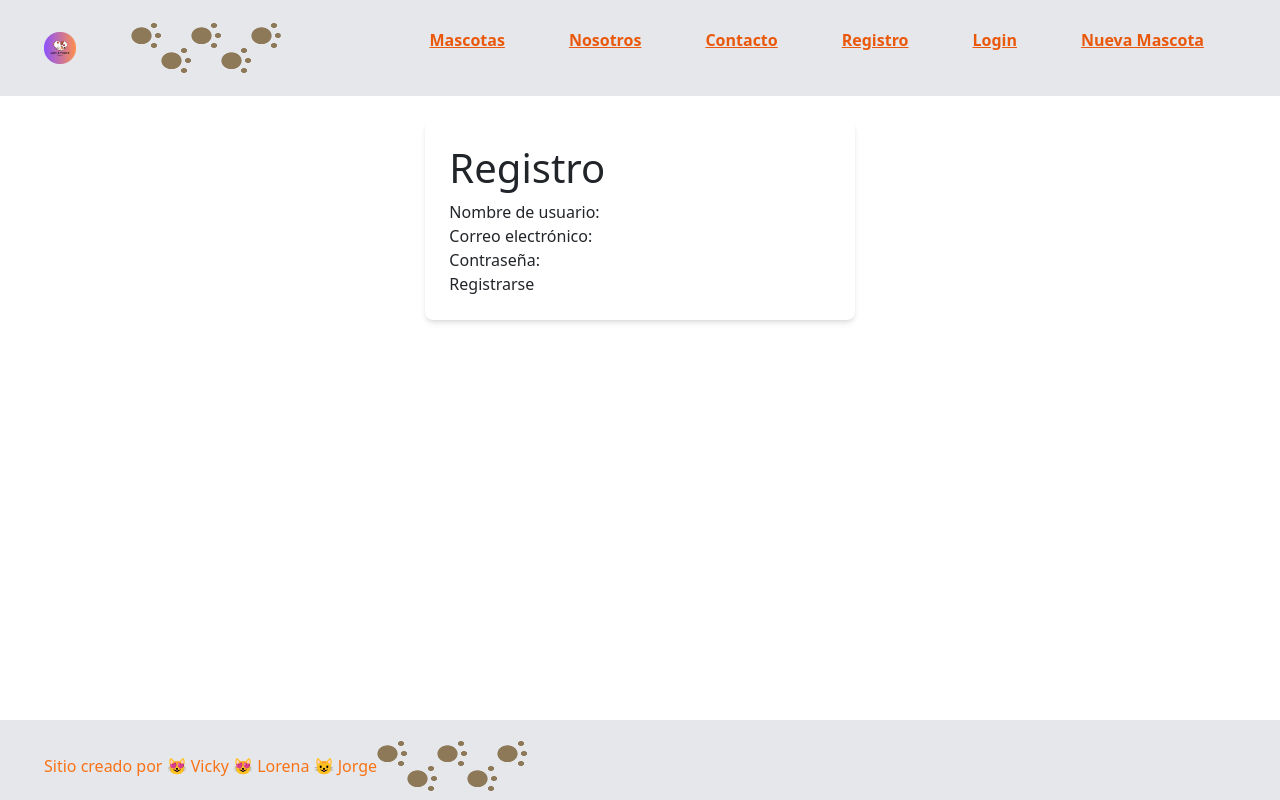
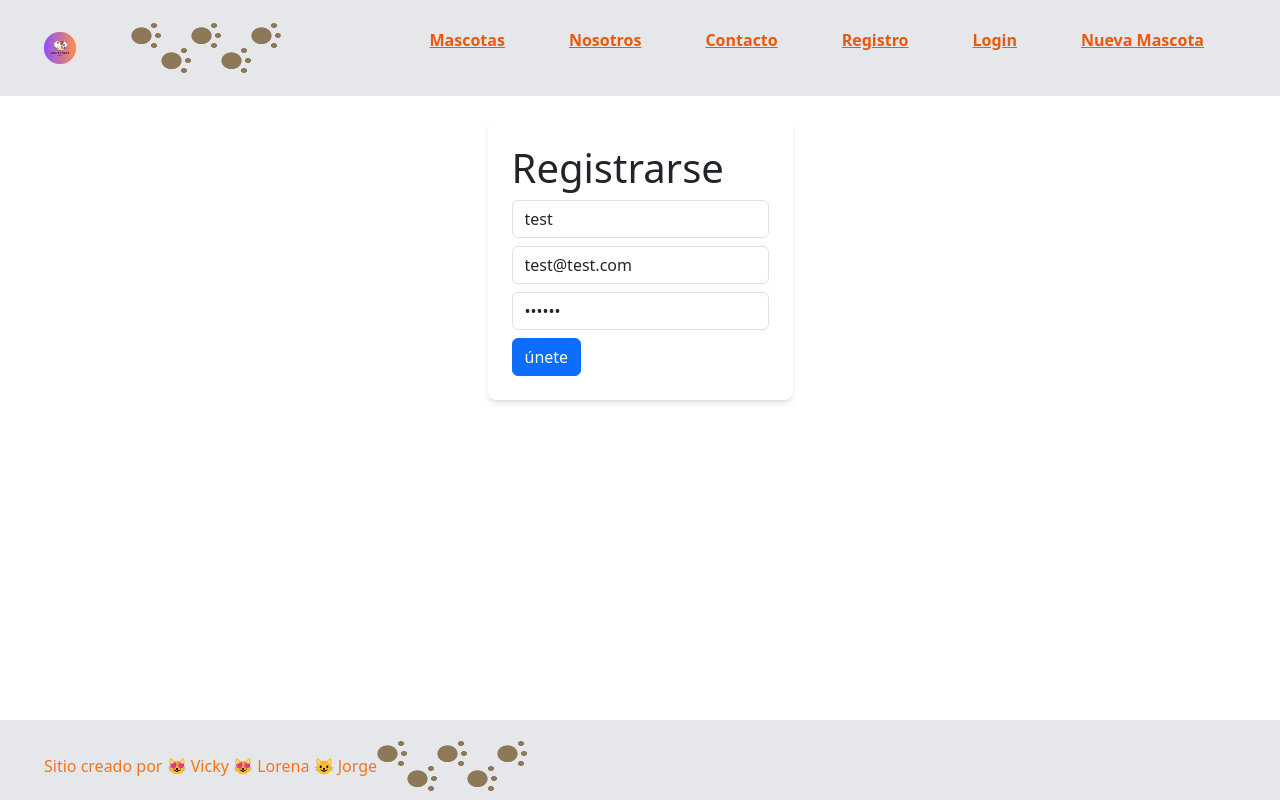
Before and after one commit to JorgeVergaraSou/frontvicky, a React (Vite) app: page /registro in a window 1280 px wide. Built offline with nearby package versions, Linux system fonts and the light colour scheme.

Commit message:
add registro y nueva mascota

```diff
--- a/src/pages/CrearMascota.tsx
+++ b/src/pages/CrearMascota.tsx
@@ -1,117 +1,153 @@
-import React, { useEffect, useState } from 'react'
+import React, { useState } from 'react'
 
 export const CrearMascota: React.FC = () => {
 
-  const [posts, setPosts] = useState<Post[] | null>(null);
-  //const [posts, setPosts] = useState(null);
-  const [loading, setLoading] = useState(true);
-  const [error, setError] = useState<string | null>(null);
+  const [errors,  setErrors] = useState<string[]>([]);
+  const [message, setMessage] = useState<string[]>([]);
+  //const [loading, setLoading] = useState(true);
+  //const [error, setError] = useState<string | null>(null);
+  const [namePets, setNamePets] = useState<string>("");
+  const [pet, setPets] = useState<string>("");
+  const [age, setAge] = useState<string>("");
+  const [description, setDescription] = useState<string>("");
+  const [image, setImage] = useState<string>("");
 
 
-  useEffect(() => {
-    const fetchPosts = async () => {
-      try {
-        const responsePost = await fetch(`http://localhost:3006/api/v1/posts`, {
-          // const res = await fetch(`${process.env.REACT_APP_BACKEND_URL}/posts`, {
-          method: "GET",
+
+  const handleSubmit = async (event: React.FormEvent<HTMLFormElement>) => {
+    event.preventDefault();
+    setErrors([]);
+
+    const responseNewPet = await fetch(`http://localhost:3006/api/v1/pets`,
+     // `${process.env.REACT_APP_BACKEND_URL}/auth/register`,
+      {
+        method: "POST",
         headers: {
           "Content-Type": "application/json",
         },
+        body: JSON.stringify({
+          namePets,
+          pet,
+          age,
+          description,
+          image,
+        }),
+      }
+    );
+
+    const responseAPI = await responseNewPet.json();
+
+    if (!responseNewPet.ok) {
+      // Verificar si responseAPI.message es un string
+      console.log(responseAPI.message);
+      if (typeof responseAPI.message === 'string') {
+        setMessage(responseAPI.message.split(","));
+      } else if (Array.isArray(responseAPI.message)) {
+        // Si responseAPI.message es un array, asumimos que ya contiene mensajes separados
+        setMessage(responseAPI.message);
+      } else {
+        // Si responseAPI.message es un objeto, tratamos de obtener sus valores
+        setMessage(Object.values(responseAPI.message));
+      }
+      return;
+    }
+    /*
+    const responseNextAuth = await signIn("credentials", {
+      email,
+      password,
+      redirect: false,
     });
-        if (!responsePost.ok) {
-          throw new Error('Error al obtener los datos');
-        }
-        const dataPost = await responsePost.json();
-        setPosts(dataPost);
-      } catch (err) {
-        if (err instanceof Error) {
-          setError(err.message);
-        } else {
-          setError('An unknown error occurred');
-        }
-      } finally {
-        setLoading(false);
-      }
-    };
 
-    fetchPosts();
-  }, []);
-
-  if (loading) {
-    return <p>Loading...</p>;
+    if (responseNextAuth?.error) {
+      setErrors(responseNextAuth.error.split(","));
+      return;
     }
 
-  if (error) {
-    return <p>Error: {error}</p>;
+    if (status === "loading") {
+      return <div className="loader-container"><div className="loader"></div> <div className="loader2"></div></div>;
     }
+
+    router.push("/dashboard");
+    */
+  };
 
   return (
     <>
 
-<form className="row g-3">
-  <div className="col-md-4">
-    <label htmlFor="validationServer01" className="form-label">First name</label>
-    <input type="text" className="form-control is-valid" id="validationServer01" value="Mark" required />
-    <div className="valid-feedback">
-      Looks good!
+<form onSubmit={handleSubmit}>
+         <input
+           type="text"
+           placeholder="test"
+           name="namePets"
+           className="form-control mb-2"
+           value={namePets}
+           onChange={(event) => setNamePets(event.target.value)}
+         />
+
+<span>Tipo de mascota</span>
+                <select className="form-select" onChange={(event) => setPets(event.target.value)}>
+                    <option value={0}>
+                        SELECCIONE OPCIÓN
+                    </option>
+                    <option value={1}>
+                        GATO
+                    </option>
+                    <option value={2}>
+                        PERRO
+                    </option>
+                    <option value={3}>
+                        AVE
+                    </option>
+                </select>
+
+         <input
+           type="number"
+           placeholder="test@test.com"
+           name="age"
+           className="form-control mb-2"
+           value={age}
+           onChange={(event) => setAge(event.target.value)}
+         />
+          <textarea
+                    placeholder="Contenido"
+                    name="content"
+                    className="form-control mb-2"
+                    value={description}
+                    onChange={(event) => setDescription(event.target.value)}
+                />
+
+<div className="mb-3">
+  <label htmlFor="formFile" >Default file input example</label>
+  <input className="form-control" type="file" id="formFile" />
 </div>
+
+         <button
+           type="submit"
+           className="btn btn-primary"
+         >
+           crear mascota
+         </button>
+       </form>
+
+       {message.length > 0 && (
+         <div className="alert alert-danger mt-2">
+           <ul className="mb-0">
+             {message.map((msg) => (
+               <li key={msg}>{msg}</li>
+             ))}
+           </ul>
          </div>
-  <div className="col-md-4">
-    <label htmlFor="validationServer02" className="form-label">Last name</label>
-    <input type="text" className="form-control is-valid" id="validationServer02" value="Otto" required />
-    <div className="valid-feedback">
-      Looks good!
+       )}
+
+       {errors.length > 0 && (
+         <div className="alert alert-danger mt-2">
+           <ul className="mb-0">
+             {errors.map((error) => (
+               <li key={error}>{error}</li>
+             ))}
+           </ul>
          </div>
-  </div>
-  <div className="col-md-4">
-    <label htmlFor="validationServerUsername" className="form-label">Username</label>
-    <div className="input-group has-validation">
-      <span className="input-group-text" id="inputGroupPrepend3">@</span>
-      <input type="text" className="form-control is-invalid" id="validationServerUsername" aria-describedby="inputGroupPrepend3 validationServerUsernameFeedback" required />
-      <div id="validationServerUsernameFeedback" className="invalid-feedback">
-        Please choose a username.
-      </div>
-    </div>
-  </div>
-  <div className="col-md-6">
-    <label htmlFor="validationServer03" className="form-label">City</label>
-    <input type="text" className="form-control is-invalid" id="validationServer03" aria-describedby="validationServer03Feedback" required />
-    <div id="validationServer03Feedback" className="invalid-feedback">
-      Please provide a valid city.
-    </div>
-  </div>
-  <div className="col-md-3">
-    <label htmlFor="validationServer04" className="form-label">State</label>
-    <select className="form-select is-invalid" id="validationServer04" aria-describedby="validationServer04Feedback" required>
-      <option selected disabled value="">Choose...</option>
-      <option>...</option>
-    </select>
-    <div id="validationServer04Feedback" className="invalid-feedback">
-      Please select a valid state.
-    </div>
-  </div>
-  <div className="col-md-3">
-    <label htmlFor="validationServer05" className="form-label">Zip</label>
-    <input type="text" className="form-control is-invalid" id="validationServer05" aria-describedby="validationServer05Feedback" required />
-    <div id="validationServer05Feedback" className="invalid-feedback">
-      Please provide a valid zip.
-    </div>
-  </div>
-  <div className="col-12">
-    <div className="form-check">
-      <input className="form-check-input is-invalid" type="checkbox" value="" id="invalidCheck3" aria-describedby="invalidCheck3Feedback" required />
-      <label className="form-check-label" htmlFor="invalidCheck3">
-        Agree to terms and conditions
-      </label>
-      <div id="invalidCheck3Feedback" className="invalid-feedback">
-        You must agree before submitting.
-      </div>
-    </div>
-  </div>
-  <div className="col-12">
-    <button className="btn btn-primary" type="submit">Submit form</button>
-  </div>
-</form>
+       )}
 
     </>
   )
--- a/src/pages/Registro.tsx
+++ b/src/pages/Registro.tsx
@@ -1,72 +1,136 @@
 import React, { useState } from 'react'
 
-interface User {
-  id: number
-  username: string
-  email: string
-  password: string
+export const Registro: React.FC = () => {
+
+  // const { status } = useSession();
+   const [errors,  setErrors] = useState<string[]>([]);
+   const [message, setMessage] = useState<string[]>([]);
+   const [name, setName] = useState<string>("test");
+   const [email, setEmail] = useState<string>("test@test.com");
+   const [password, setPassword] = useState<string>("123123");
+  // const router = useRouter();
+
+
+
+   const handleSubmit = async (event: React.FormEvent<HTMLFormElement>) => {
+     event.preventDefault();
+     setErrors([]);
+
+     const responseRegister = await fetch(
+       `http://localhost:3006/api/v1/auth/register`,
+      // `${process.env.REACT_APP_BACKEND_URL}/auth/register`,
+       {
+         method: "POST",
+         headers: {
+           "Content-Type": "application/json",
+         },
+         body: JSON.stringify({
+           name,
+           email,
+           password,
+         }),
+       }
+     );
+
+     const responseAPI = await responseRegister.json();
+
+     if (!responseRegister.ok) {
+       // Verificar si responseAPI.message es un string
+       console.log(responseAPI.message);
+       if (typeof responseAPI.message === 'string') {
+         setMessage(responseAPI.message.split(","));
+       } else if (Array.isArray(responseAPI.message)) {
+         // Si responseAPI.message es un array, asumimos que ya contiene mensajes separados
+         setMessage(responseAPI.message);
+       } else {
+         // Si responseAPI.message es un objeto, tratamos de obtener sus valores
+         setMessage(Object.values(responseAPI.message));
+       }
+       return;
+     }
+     /*
+     const responseNextAuth = await signIn("credentials", {
+       email,
+       password,
+       redirect: false,
+     });
+
+     if (responseNextAuth?.error) {
+       setErrors(responseNextAuth.error.split(","));
+       return;
      }
 
-export const Registro: React.FC = () => {
-  const [formData, setFormData] = useState<User>({
-    id: 0,
-    username: '',
-    email: '',
-    password: ''
-  })
-
-  const handleChange = (e: React.ChangeEvent<HTMLInputElement>): void => {
-    setFormData({
-      ...formData,
-      [e.target.name]: e.target.value
-    })
+     if (status === "loading") {
+       return <div className="loader-container"><div className="loader"></div> <div className="loader2"></div></div>;
      }
 
-  const handleSubmit = (e: React.FormEvent<HTMLFormElement>): void => {
-    e.preventDefault()
-    // Aquí puedes enviar el formData a tu API o realizar otras operaciones
-    console.log(formData)
-  }
+     router.push("/dashboard");
+     */
+   };
 
    return (
-    <div>
-      <h1>Registro</h1>
+<>
+    <h1>Registrarse</h1>
+     <div className="centradito">
+
        <form onSubmit={handleSubmit}>
-        <div>
-          <label htmlFor='username'>Nombre de usuario:</label>
          <input
-            type='text'
-            id='username'
-            name='username'
-            value={formData.username}
-            onChange={handleChange}
-            required
+           type="text"
+           placeholder="test"
+           name="name"
+           className="form-control mb-2"
+           value={name}
+           onChange={(event) => setName(event.target.value)}
          />
+         <input
+           type="email"
+           placeholder="test@test.com"
+           name="email"
+           className="form-control mb-2"
+           value={email}
+           onChange={(event) => setEmail(event.target.value)}
+         />
+         <input
+           type="password"
+           placeholder="123123"
+           name="password"
+           className="form-control mb-2"
+           value={password}
+           onChange={(event) => setPassword(event.target.value)}
+         />
+         <button
+           type="submit"
+           className="btn btn-primary"
+         >
+           únete
+         </button>
+       </form>
+
+
      </div>
-        <div>
-          <label htmlFor='email'>Correo electrónico:</label>
-          <input
-            type='email'
-            id='email'
-            name='email'
-            value={formData.email}
-            onChange={handleChange}
-            required
-          />
+
+
+     {message.length > 0 && (
+         <div className="alert alert-danger mt-2">
+           <ul className="mb-0">
+             {message.map((msg) => (
+               <li key={msg}>{msg}</li>
+             ))}
+           </ul>
          </div>
-        <div>
-          <label htmlFor='password'>Contraseña:</label>
-          <input
-            type='password'
-            id='password'
-            name='password'
-            value={formData.password}
-            onChange={handleChange}
-            required
-          />
+       )}
+
+       {errors.length > 0 && (
+         <div className="alert alert-danger mt-2">
+           <ul className="mb-0">
+             {errors.map((error) => (
+               <li key={error}>{error}</li>
+             ))}
+           </ul>
          </div>
-        <button type='submit'>Registrarse</button>
-      </form>
-    </div>
-  )
+       )}
+
+
+     </>
+   );
  }
```
Lines whose indentation alone changed are shown as unchanged.
